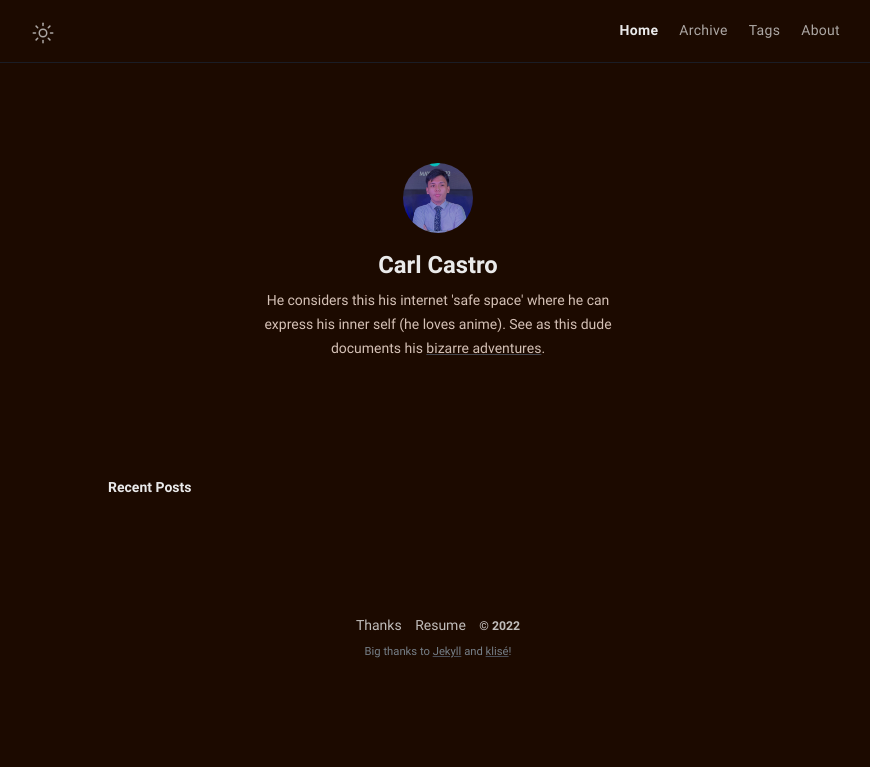
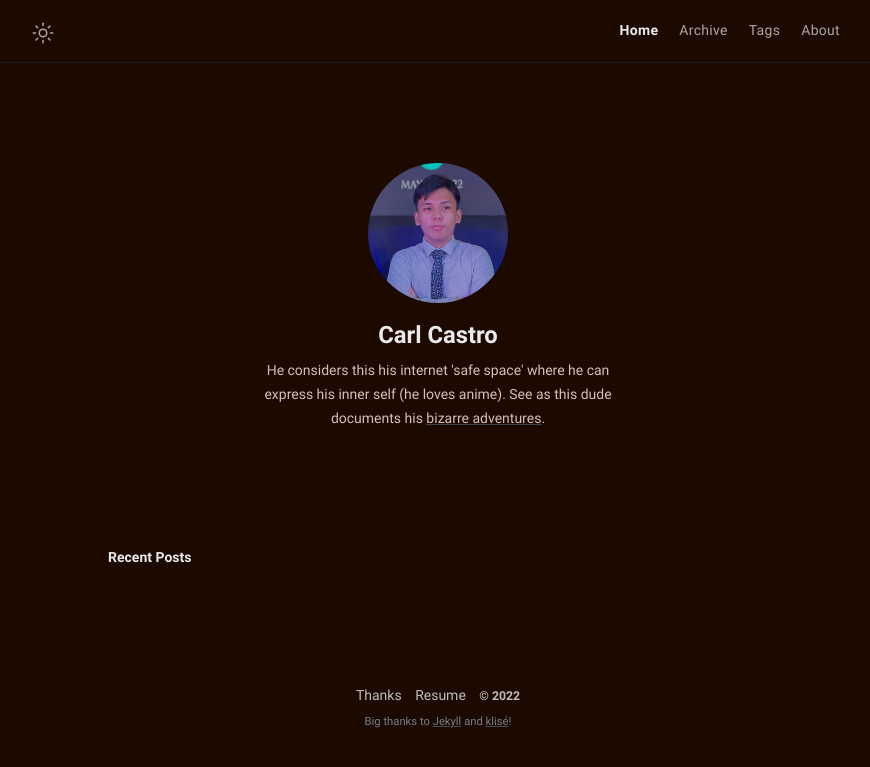
Before and after one commit to philippines69/carlcastroarchives, a Jekyll site: the page built from index.md, in a window 1280 px wide. Shown: the top 767 px of the page, without its empty margins (202-1072 px from the left). Built offline with Jekyll 4.4.1, drawn with Linux system fonts in a browser that asks for light colours.

Commit message:
Update _layout.scss

```diff
--- a/_sass/klise/_layout.scss
+++ b/_sass/klise/_layout.scss
@@ -190,8 +190,8 @@
   }
 
   .author-avatar {
-    width: 70px;
-    height: 70px;
+    width: 140px;
+    height: 140px;
     border-radius: 100%;
     user-select: none;
     background-color: $black;
```
